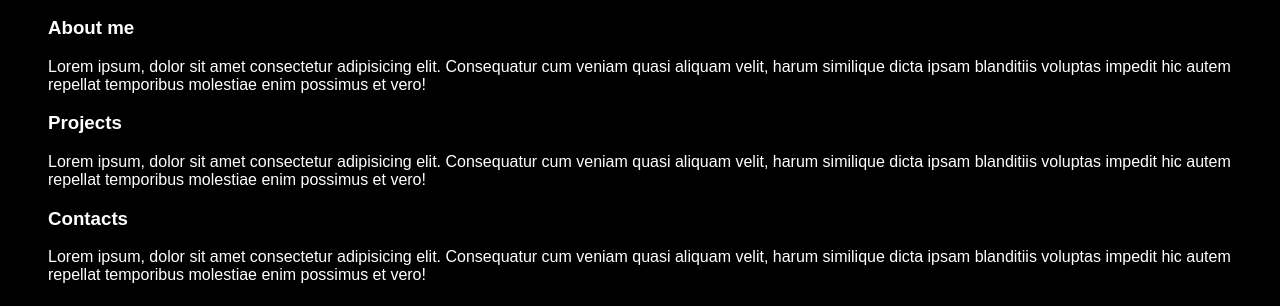
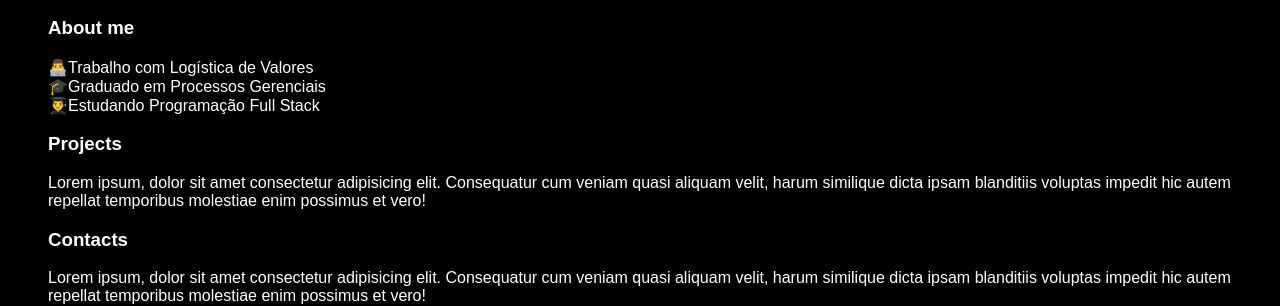
Before and after one commit to AlexandreDEVNunes/my-portifolio, a plain HTML site: page index.html in a window 1280 px wide. Shown: the part 357-663 px from the top of the page. Drawn offline with Linux system fonts and the light colour scheme.

Commit message:
Atualizar about me

```diff
--- a/index.html
+++ b/index.html
@@ -38,9 +38,10 @@
                 <section>
                     <h3>About me</h3>
                     <p>
-                        Lorem ipsum, dolor sit amet consectetur adipisicing elit. Consequatur cum veniam quasi aliquam
-                        velit, harum similique dicta ipsam blanditiis voluptas impedit hic autem repellat temporibus
-                        molestiae enim possimus et vero!
+                        👨‍💻Trabalho com Logística de Valores </br>
+🎓Graduado em Processos Gerenciais </br>
+👨‍🎓Estudando Programação Full Stack </br>
+
                     </p>
                 </section>
                 <section>
```
